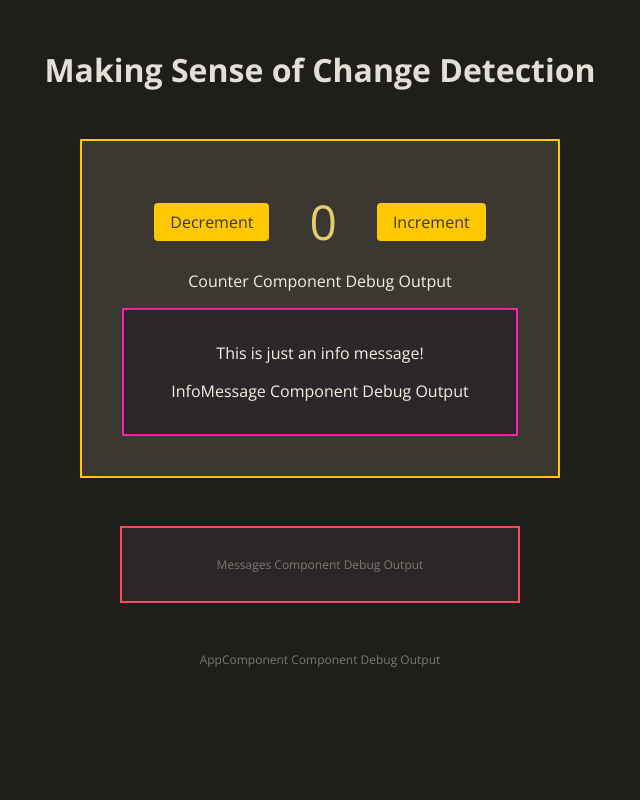
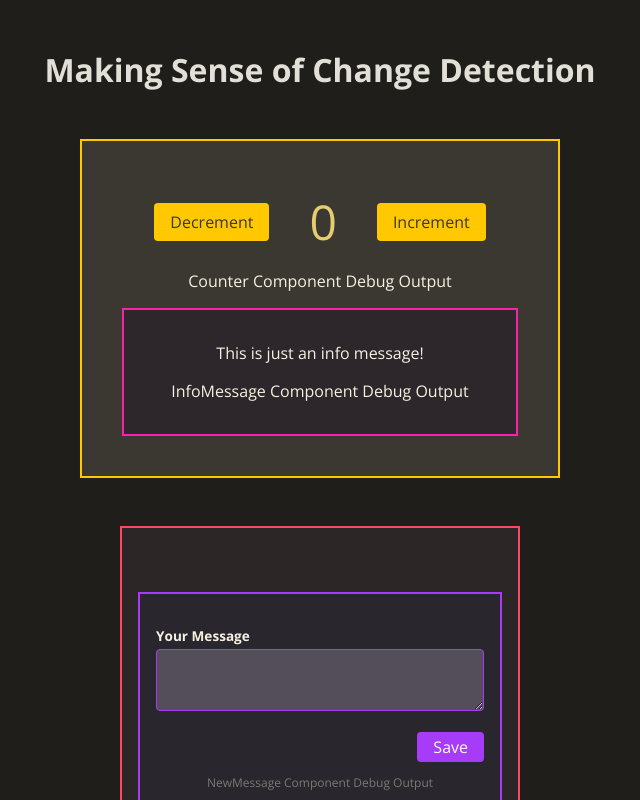
Before and after one commit to FilonenkoDima/Change-Detection-Angular, an Angular app: page / in a window 1280 px wide. Shown: the top 800 px of the page, without its empty margins (320-960 px from the left). Built offline with nearby package versions, Linux system fonts and the light colour scheme.

Commit message:
added new message component

```diff
--- a/src/app/messages/messages.component.html
+++ b/src/app/messages/messages.component.html
@@ -1 +1,3 @@
+<app-new-message (add)="onAddMessage($event)" />
+
 <p class="debug-output">{{ debugOutput }}</p>
--- a/src/app/messages/messages.component.ts
+++ b/src/app/messages/messages.component.ts
@@ -1,15 +1,22 @@
-import { Component } from '@angular/core';
+import { Component, signal } from '@angular/core';
+import { NewMessageComponent } from './new-message/new-message.component';
 
 @Component({
   selector: 'app-messages',
   standalone: true,
-  imports: [],
+  imports: [NewMessageComponent],
   templateUrl: './messages.component.html',
   styleUrl: './messages.component.css',
 })
 export class MessagesComponent {
+  messages = signal<string[]>([]);
+
   get debugOutput() {
     console.log('[Messages] "debugOutput" binding re-evaluated.');
     return 'Messages Component Debug Output';
   }
+
+  onAddMessage(message: string) {
+    this.messages.update((oldMessages) => [...oldMessages, message]);
+  }
 }
--- /dev/null
+++ b/src/app/messages/new-message/new-message.component.css
@@ -0,0 +1,40 @@
+:host {
+  display: block;
+  max-width: 25rem;
+  margin: 3rem auto;
+  padding: 1rem;
+  background-color: #2a262d;
+  border: 2px solid #a73cf8;
+}
+
+label {
+  display: block;
+  margin-bottom: 0.25rem;
+  font-size: 0.85rem;
+  font-weight: bold;
+}
+
+textarea {
+  width: 100%;
+  font: inherit;
+  padding: 0.5rem;
+  border-radius: 4px;
+  border: 1px solid #a73cf8;
+  background-color: #544e5a;
+  color: #fff;
+}
+
+.actions {
+  text-align: right;
+  margin: 0;
+}
+
+button {
+  font: inherit;
+  background-color: #a73cf8;
+  color: #fff;
+  border: none;
+  padding: 0.25rem 1rem;
+  cursor: pointer;
+  border-radius: 4px;
+}
--- /dev/null
+++ b/src/app/messages/new-message/new-message.component.html
@@ -0,0 +1,11 @@
+<form (ngSubmit)="onSubmit()">
+  <p>
+    <label for="message">Your Message</label>
+    <textarea name="message" id="message" [(ngModel)]="enteredText"></textarea>
+  </p>
+  <p class="actions">
+    <button>Save</button>
+  </p>
+</form>
+
+<p class="debug-output">{{ debugOutput }}</p>
--- /dev/null
+++ b/src/app/messages/new-message/new-message.component.ts
@@ -0,0 +1,24 @@
+import { Component, output, signal } from '@angular/core';
+import { FormsModule } from '@angular/forms';
+
+@Component({
+  selector: 'app-new-message',
+  standalone: true,
+  imports: [FormsModule],
+  templateUrl: './new-message.component.html',
+  styleUrl: './new-message.component.css',
+})
+export class NewMessageComponent {
+  add = output<string>();
+  enteredText = signal('');
+
+  get debugOutput() {
+    console.log('[NewMessage] "debugOutput" binding re-evaluated.');
+    return 'NewMessage Component Debug Output';
+  }
+
+  onSubmit() {
+    this.add.emit(this.enteredText());
+    this.enteredText.set('');
+  }
+}
```
